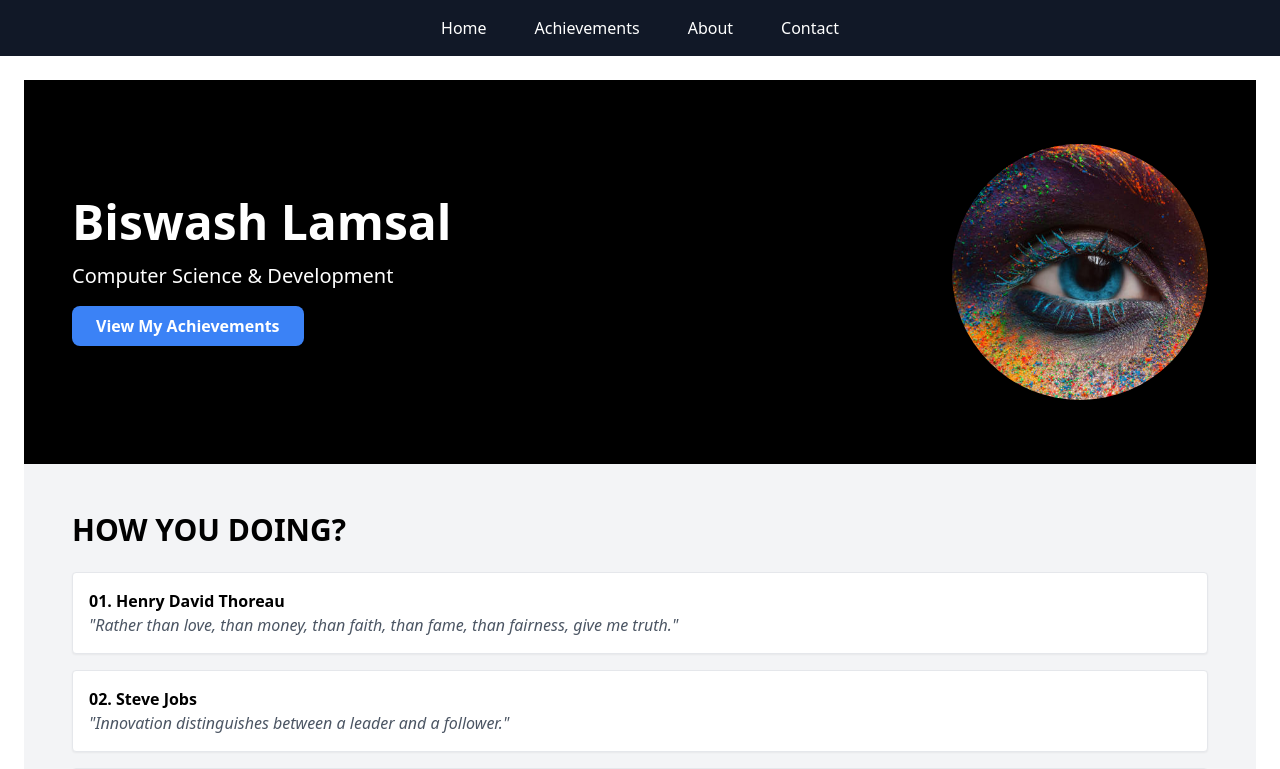
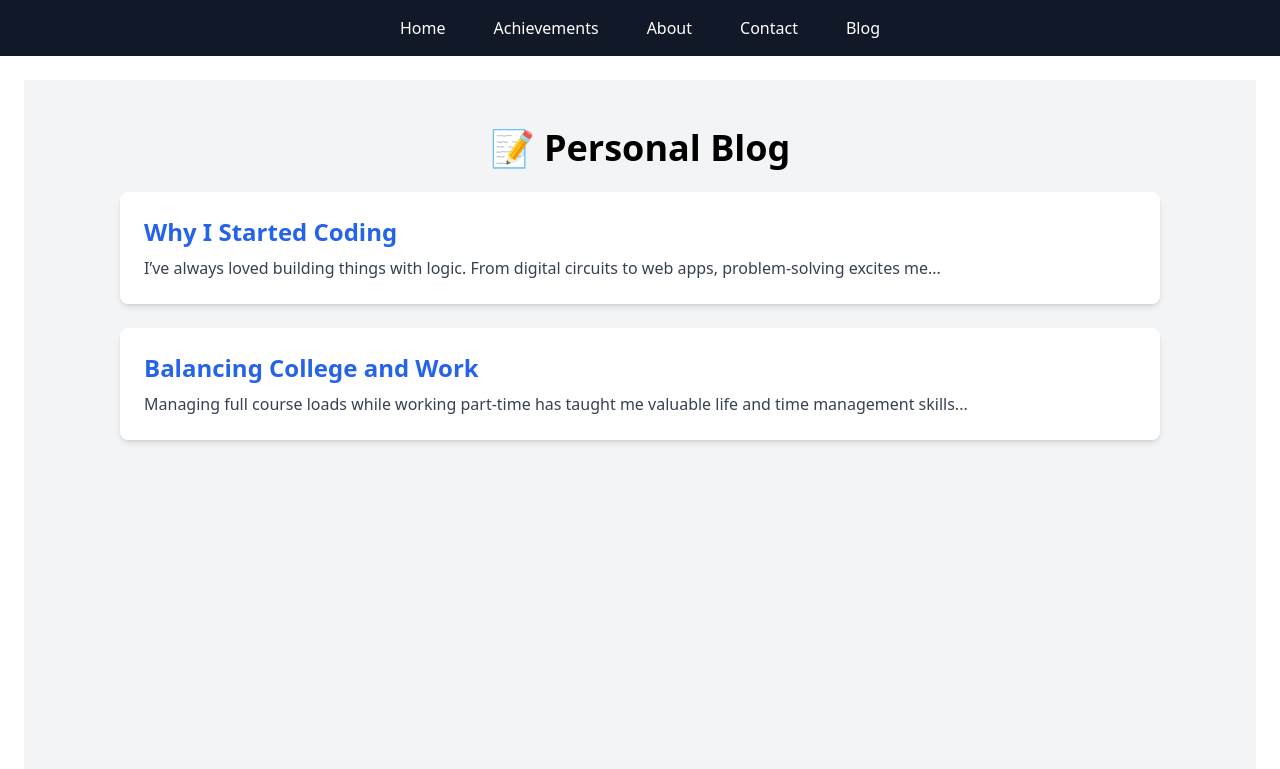
Before and after one commit to Unlinedfaun7162/personalsite, a React (Create React App) app: page /personalsite/blog in a window 1280 px wide. Shown: the top 769 px of the page. Built offline with nearby package versions, Linux system fonts and the light colour scheme; the HTML template or start-up script is replaced by a standard one.

Commit message:
Added a blog page

```diff
--- a/src/App.js
+++ b/src/App.js
@@ -10,6 +10,7 @@ import PizzaStore from "./pages/PizzaStore";
 import AcademicExcellence from "./pages/AcademicExcellence";
 import Contact from "./pages/Contact";
 import ThankYou from "./pages/ThankYou";
+import Blog from "./pages/Blog";
 
 function App() {
   return (
@@ -20,6 +21,7 @@ function App() {
         <Link to="/achievements" className="hover:text-gray-400">Achievements</Link>
         <Link to="/about" className="hover:text-gray-400">About</Link>
         <Link to="/contact" className="hover:text-gray-400">Contact</Link>
+        <Link to="/blog" className="hover:text-gray-400">Blog</Link>
       </nav>
 
       {/* Page Content */}
@@ -37,6 +39,7 @@ function App() {
           <Route path="/achievements/academic-excellence" element={<AcademicExcellence />} />
           <Route path="/thankyou" element={<ThankYou />} />
           <Route path="/contact" element={<Contact />} />
+          <Route path="/blog" element={<Blog />} />
           <Route path="*" element={<Home />} />
           {/* Future detailed pages will be added here */}
         </Routes>
--- /dev/null
+++ b/src/pages/Blog.js
@@ -0,0 +1,30 @@
+// src/pages/Blog.js
+import React from "react";
+
+const Blog = () => {
+  return (
+    <div className="min-h-screen bg-gray-100 py-12 px-4 md:px-24">
+      <h1 className="text-4xl font-bold mb-6 text-center">📝 Personal Blog</h1>
+
+      <div className="space-y-6">
+        <div className="bg-white rounded-lg shadow-md p-6">
+          <h2 className="text-2xl font-semibold text-blue-600 mb-2">Why I Started Coding</h2>
+          <p className="text-gray-700">
+            I’ve always loved building things with logic. From digital circuits to web apps, problem-solving excites me...
+          </p>
+        </div>
+
+        <div className="bg-white rounded-lg shadow-md p-6">
+          <h2 className="text-2xl font-semibold text-blue-600 mb-2">Balancing College and Work</h2>
+          <p className="text-gray-700">
+            Managing full course loads while working part-time has taught me valuable life and time management skills...
+          </p>
+        </div>
+
+        {/* Add more posts here later */}
+      </div>
+    </div>
+  );
+};
+
+export default Blog;
```
